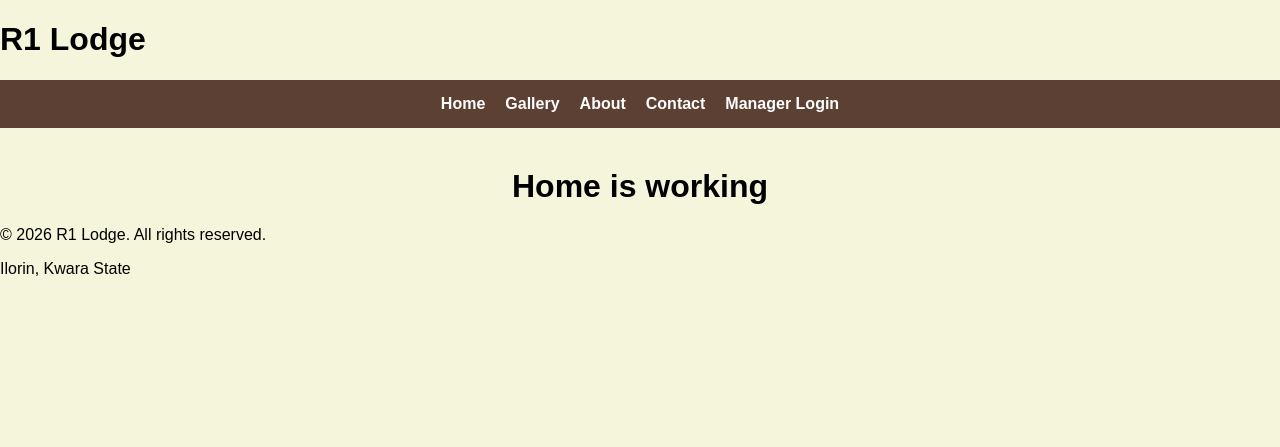
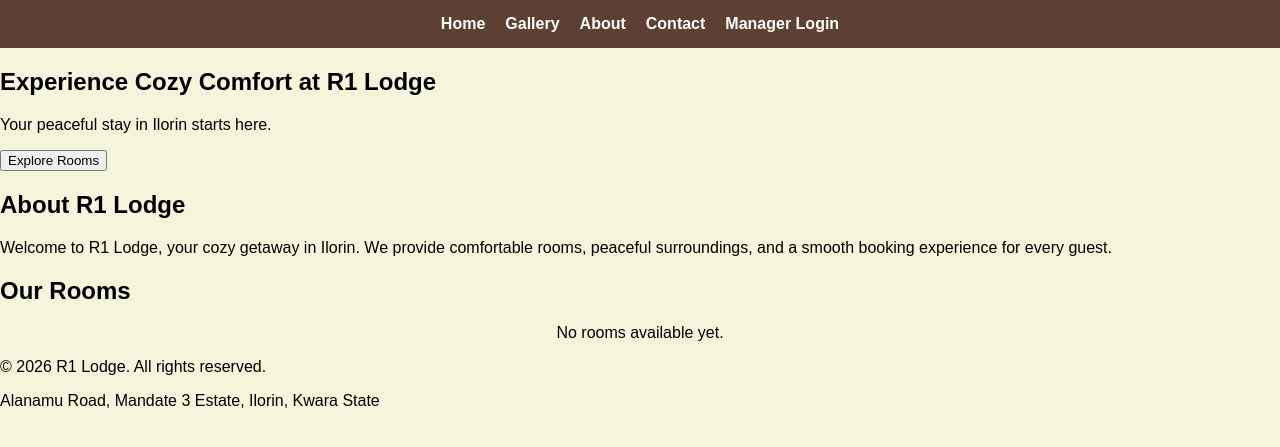
Before and after one commit to razco231/r1_lodge, a Django app: page / in a window 1280 px wide. Shown: the top 447 px of the page. Run offline with Django 5.2, Linux system fonts and the light colour scheme.

Commit message:
Upgrading

```diff
--- a/templates/base.html
+++ b/templates/base.html
@@ -1,17 +1,16 @@
 {% load static %}
 <!DOCTYPE html>
-<html>
+<html lang="en">
 <head>
+    <meta charset="UTF-8">
+    <meta name="viewport" content="width=device-width, initial-scale=1.0">
     <title>R1 Lodge</title>
     <link rel="stylesheet" href="{% static 'css/style.css' %}">
-    <link rel="icon" href="{% static 'favicon.ico' %}">
 </head>
 <body>
 
-<header>
-    <h1>R1 Lodge</h1>
     <nav>
-        <a href="/">Home</a>
+        <a href="{% url 'home' %}">Home</a>
         <a href="{% url 'gallery' %}">Gallery</a>
         <a href="{% url 'about' %}">About</a>
         <a href="{% url 'contact' %}">Contact</a>
@@ -22,15 +21,14 @@
         {% else %}
             <a href="/admin/login/?next=/manager-dashboard/">Manager Login</a>
         {% endif %}
-</nav>
-</header>
+    </nav>
 
-{% block content %}{% endblock %}
+    {% block content %}{% endblock %}
 
-<footer class="footer">
-    <p>© 2026 R1 Lodge. All rights reserved.</p>
-    <p> Ilorin, Kwara State</p>
-</footer>
+    <footer class="footer">
+        <p>© 2026 R1 Lodge. All rights reserved.</p>
+        <p>Alanamu Road, Mandate 3 Estate, Ilorin, Kwara State</p>
+    </footer>
 
 </body>
 </html>
--- a/templates/home.html
+++ b/templates/home.html
@@ -1,5 +1,47 @@
 {% extends 'base.html' %}
 
 {% block content %}
-<h1 style="text-align:center; margin-top:40px;">Home is working</h1>
+
+<section class="hero">
+    <div class="hero-overlay">
+        <div class="hero-content">
+            <h1>Experience Cozy Comfort at R1 Lodge</h1>
+            <p>Your peaceful stay in Ilorin starts here.</p>
+            <a href="#rooms"><button>Explore Rooms</button></a>
+        </div>
+    </div>
+</section>
+
+<section class="about-preview">
+    <h2 class="section-title">About R1 Lodge</h2>
+    <p>
+        Welcome to R1 Lodge, your cozy getaway in Ilorin. We provide comfortable
+        rooms, peaceful surroundings, and a smooth booking experience for every guest.
+    </p>
+</section>
+
+<h2 id="rooms" class="section-title">Our Rooms</h2>
+
+<div class="rooms-container">
+    {% for room in rooms %}
+        <div class="room-card">
+            {% if room.image %}
+                <img src="{{ room.image.url }}" alt="{{ room.name }}">
+            {% else %}
+                <div class="no-image">No Image Available</div>
+            {% endif %}
+
+            <h3>{{ room.name }}</h3>
+            <p>{{ room.description|truncatewords:15 }}</p>
+            <p class="price">₦{{ room.price }}</p>
+
+            <a href="{% url 'room_detail' room.id %}">
+                <button>View Room</button>
+            </a>
+        </div>
+    {% empty %}
+        <p style="text-align:center;">No rooms available yet.</p>
+    {% endfor %}
+</div>
+
 {% endblock %}
```
Also changed, not shown: templates/book_room.html (+15 -4 lines), templates/gallery.html (+26 -1 lines).
